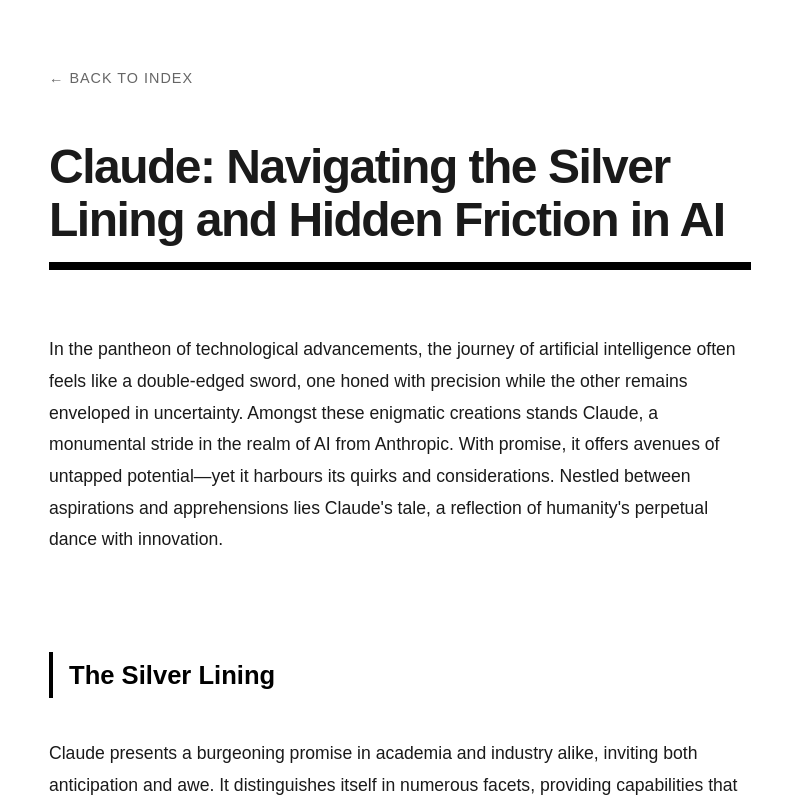
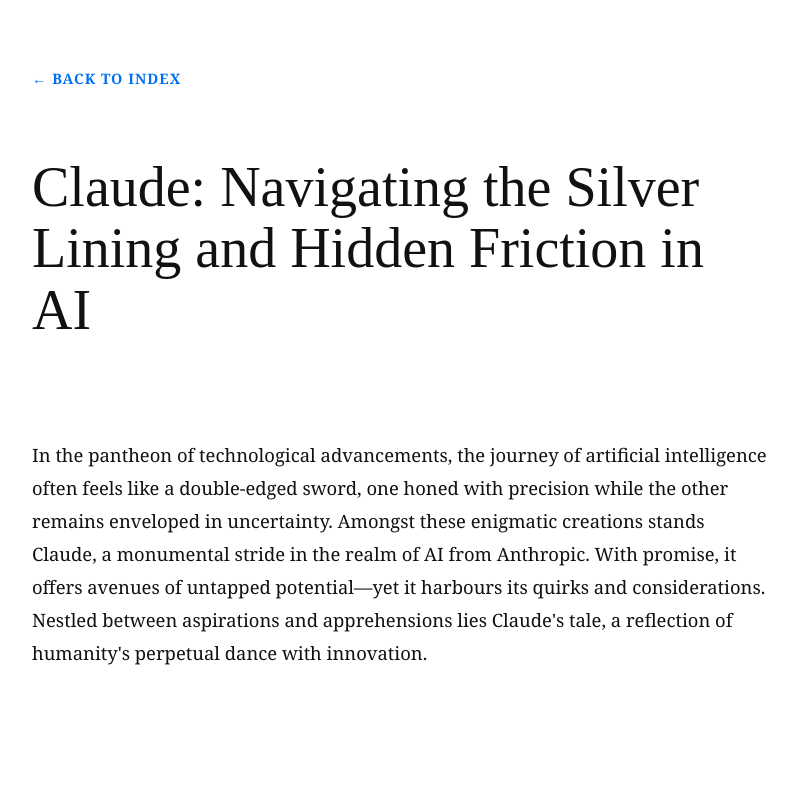
Before and after one commit to smart-guidance-lab/ai-review-site, a Next.js app: page /blog/ai-article-1771748821567 in a window 1280 px wide. Shown: the top 800 px of the page, without its empty margins (240-1037 px from the left). Built offline with nearby package versions, Linux system fonts and the light colour scheme.

Commit message:
Refactor PostPage for improved readability and structure

```diff
--- a/app/blog/[slug]/page.tsx
+++ b/app/blog/[slug]/page.tsx
@@ -5,56 +5,36 @@
 export async function generateStaticParams() {
   const postsDir = path.join(process.cwd(), 'content', 'posts');
   if (!fs.existsSync(postsDir)) return [];
-  const files = fs.readdirSync(postsDir).filter(f => f.endsWith('.md'));
-  return files.map((file) => ({ slug: file.replace('.md', '') }));
+  return fs.readdirSync(postsDir).filter(f => f.endsWith('.md')).map(f => ({ slug: f.replace('.md', '') }));
 }
 
 export default async function PostPage({ params }: { params: Promise<{ slug: string }> | { slug: string } }) {
   const resolvedParams = await params;
-  const { slug } = resolvedParams;
-  const filePath = path.join(process.cwd(), 'content', 'posts', `${slug}.md`);
+  const filePath = path.join(process.cwd(), 'content', 'posts', `${resolvedParams.slug}.md`);
 
   if (!fs.existsSync(filePath)) notFound();
-
-  // 太字記号 (**) を一括除去してクリーンにする
-  const rawContent = fs.readFileSync(filePath, 'utf8');
-  const content = rawContent.replace(/\*\*/g, '');
+  const content = fs.readFileSync(filePath, 'utf8');
 
   return (
-    <article style={{ padding: '4rem 1.5rem', maxWidth: '750px', margin: '0 auto', color: '#1a1a1a', backgroundColor: '#fff', minHeight: '100vh', lineHeight: '1.8' }}>
-      <nav style={{ marginBottom: '3rem' }}>
-        <a href="/" style={{ color: '#666', textDecoration: 'none', fontSize: '0.9rem', letterSpacing: '1px' }}>&larr; BACK TO INDEX</a>
+    <article style={{ padding: '4rem 2rem', maxWidth: '800px', margin: '0 auto', fontFamily: '"Georgia", serif', color: '#111', lineHeight: '1.8' }}>
+      <nav style={{ marginBottom: '4rem' }}>
+        <a href="/" style={{ textDecoration: 'none', color: '#0070f3', fontSize: '0.9rem', fontWeight: 'bold', textTransform: 'uppercase', letterSpacing: '1px' }}>&larr; Back to Index</a>
       </nav>
 
-      <div style={{ fontSize: '1.1rem' }}>
+      <div style={{ display: 'flex', flexDirection: 'column', gap: '2rem' }}>
         {content.split('\n').map((line, i) => {
-          // メインタイトル
-          if (line.startsWith('# ')) {
-            return <h1 key={i} style={{ fontSize: '3rem', fontWeight: '900', marginBottom: '3rem', letterSpacing: '-1.5px', lineHeight: '1.1', borderBottom: '8px solid #000', paddingBottom: '1rem' }}>{line.replace('# ', '')}</h1>;
-          }
-          // セクション見出し（Advantages/Drawbacks等）
-          if (line.startsWith('## ')) {
-            const title = line.replace('## ', '');
-            const isPositive = title.toLowerCase().includes('advantage');
-            const isNegative = title.toLowerCase().includes('drawback');
-            return (
-              <h2 key={i} style={{
-                fontSize: '1.6rem', fontWeight: '800', marginTop: '3.5rem', marginBottom: '1.5rem',
-                color: isPositive ? '#0070f3' : isNegative ? '#e00' : '#000',
-                borderLeft: `4px solid ${isPositive ? '#0070f3' : isNegative ? '#e00' : '#000'}`,
-                paddingLeft: '1rem'
-              }}>
-                {title}
-              </h2>
-            );
-          }
-          // 本文
-          return line.trim() ? <p key={i} style={{ marginBottom: '1.5rem' }}>{line}</p> : <div key={i} style={{ height: '1rem' }} />;
+          if (line.startsWith('# ')) return <h1 key={i} style={{ fontSize: '3.5rem', fontWeight: 'normal', fontFamily: '"Times New Roman", serif', lineHeight: '1.1', marginBottom: '1rem' }}>{line.replace('# ', '')}</h1>;
+          if (line.startsWith('> ')) return <blockquote key={i} style={{ fontSize: '1.2rem', fontStyle: 'italic', color: '#555', borderLeft: '3px solid #000', paddingLeft: '1.5rem', margin: '2rem 0' }}>{line.replace('> ', '')}</blockquote>;
+          if (line.startsWith('## ')) return <h2 key={i} style={{ fontSize: '2rem', fontWeight: 'normal', borderTop: '1px solid #eee', paddingTop: '2.5rem', marginTop: '3rem' }}>{line.replace('## ', '')}</h2>;
+          if (line.trim() === '') return <div key={i} style={{ height: '1rem' }} />;
+          return <p key={i} style={{ marginBottom: '1.5rem', fontSize: '1.15rem' }}>{line}</p>;
         })}
       </div>
 
-      <footer style={{ marginTop: '8rem', borderTop: '1px solid #eee', paddingTop: '3rem', textAlign: 'center' }}>
-        <p style={{ color: '#999', fontSize: '0.8rem', letterSpacing: '2px' }}>&copy; 2026 AI INSIGHT GLOBAL. ALL RIGHTS RESERVED.</p>
+      <footer style={{ marginTop: '8rem', padding: '3rem', border: '1px solid #000', borderRadius: '2px', textAlign: 'center' }}>
+        <h3 style={{ fontFamily: '"Times New Roman", serif', fontSize: '1.5rem', marginBottom: '1rem' }}>The Intelligence Verdict</h3>
+        <p style={{ fontSize: '1rem', color: '#666', marginBottom: '2rem' }}>Experience the transformation first-hand. Access the official intelligence portal below.</p>
+        <a href="#" style={{ display: 'inline-block', backgroundColor: '#000', color: '#fff', padding: '1rem 2rem', textDecoration: 'none', fontSize: '0.9rem', fontWeight: 'bold', letterSpacing: '2px' }}>EXPLORE OFFICIAL TOOL</a>
       </footer>
     </article>
   );
```
